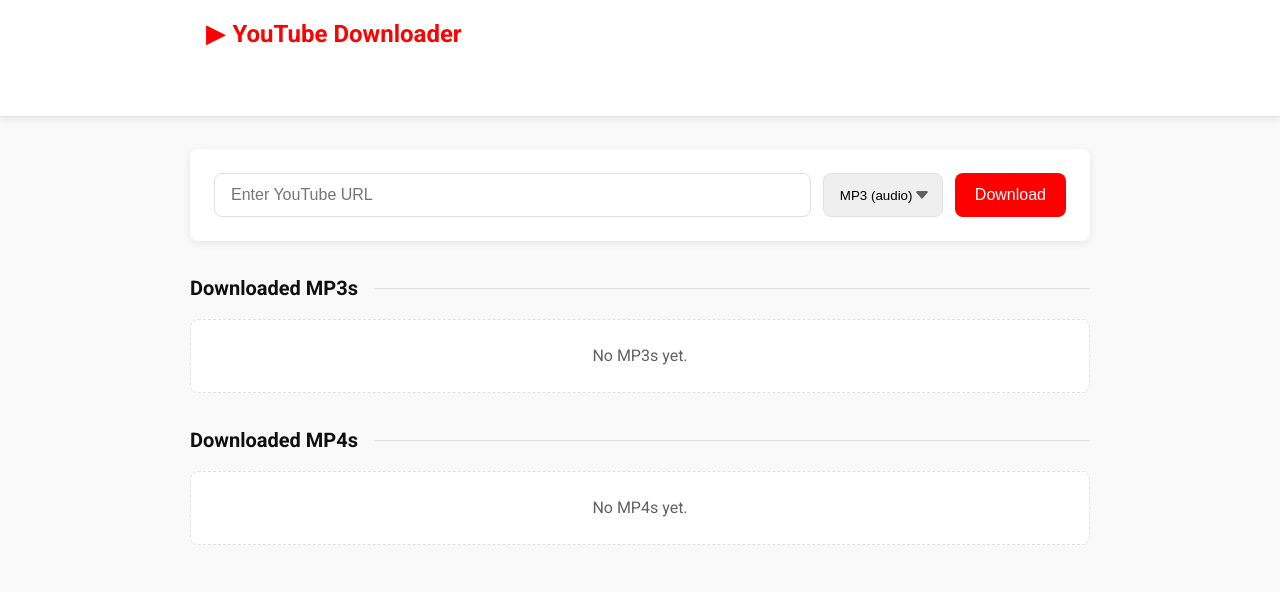
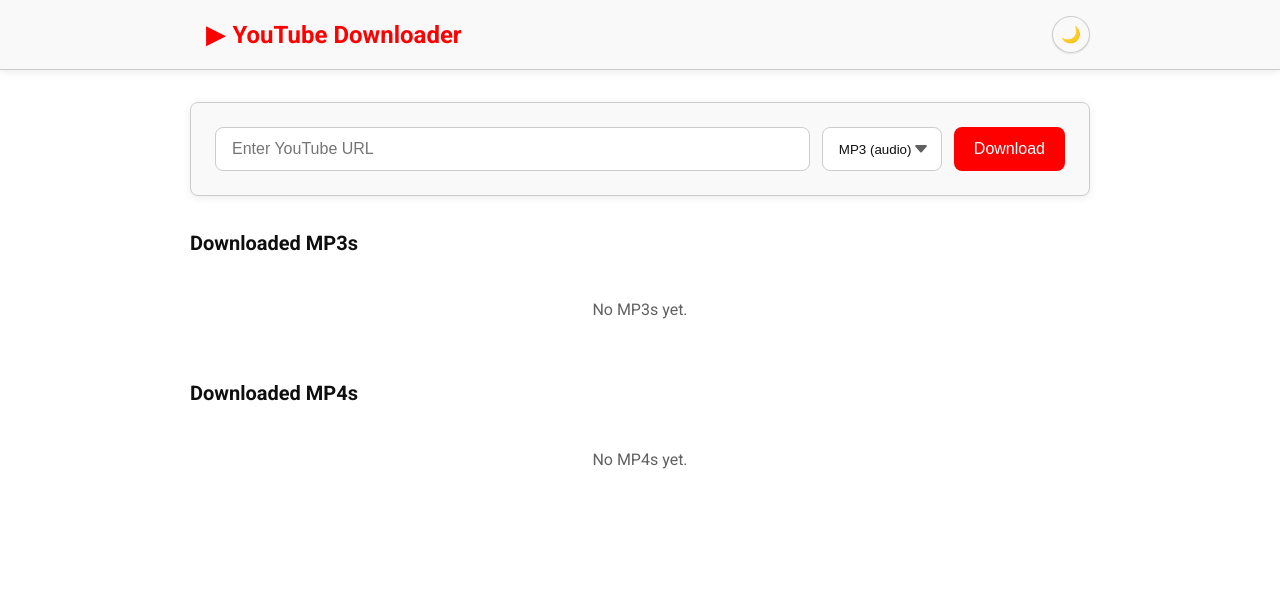
Before and after one commit to zJvilian/yt-mp3-downloader, a Flask app: page / in a window 1280 px wide. Shown: the top 592 px of the page. Run offline with Flask 3, Linux system fonts and the light colour scheme; some libraries are stand-ins or nearby versions.

Commit message:
feature: added Darkmode

```diff
--- a/app/static/styles.css
+++ b/app/static/styles.css
@@ -1,26 +1,41 @@
 /* ───────────────────────────────── Modern YouTube-style theme ─────────────────────── */
 
 :root {
+  /* Common variables */
   --primary: #FF0000;
   --primary-hover: #D90000;
-  --surface: #ffffff;
-  --surface-hover: #f5f5f5;
-  --background: #f9f9f9;
-  --text-primary: #0F0F0F;
-  --text-secondary: #606060;
-  --border: #e0e0e0;
+  --border-radius: 8px;
+  --spacing: 16px;
   --shadow-sm: 0 1px 2px rgba(0,0,0,0.1);
   --shadow-md: 0 2px 8px rgba(0,0,0,0.08);
-  --border-radius: 8px;
-  --spacing: 16px;
+
+  /* Light theme variables (default) */
+  --bg-color: #ffffff;
+  --surface-color: #f9f9f9;
+  --text-color: #0f0f0f;
+  --text-secondary: #606060;
+  --border-color: #cccccc;
+  --accent-color: #ff0000;
+  --hover-bg: #f0f0f0;
+}
+
+/* Dark theme styles */
+[data-theme="dark"] {
+  --bg-color: #0f0f0f;
+  --surface-color: #1f1f1f;
+  --text-color: #ffffff;
+  --text-secondary: #aaaaaa;
+  --border-color: #333333;
+  --accent-color: #ff0000;
+  --hover-bg: #333333;
 }
 
 /* Base */
 body.yt-body {
   margin: 0;
   font-family: 'Roboto', sans-serif;
-  background-color: var(--background);
-  color: var(--text-primary);
+  background-color: var(--bg-color); /* Use the theme variable instead of hard-coded color */
+  color: var(--text-color); /* Also update this to use the correct variable */
   line-height: 1.5;
   -webkit-font-smoothing: antialiased;
 }
@@ -42,6 +57,13 @@
   top: 0;
   z-index: 10;
   border-bottom: 1px solid var(--border);
+}
+
+.yt-header .yt-container {
+  display: flex;
+  justify-content: space-between;
+  align-items: center;
+  padding: 0 1rem;
 }
 
 .yt-logo {
@@ -216,7 +238,7 @@
 /* Play, Download and Cancel buttons */
 .yt-btn {
   border: none;
-  background: #f0f0f0;
+  background: var(--bg-color);
   border-radius: 50%;
   width: 36px;
   height: 36px;
@@ -248,19 +270,21 @@
 }
 
 .yt-btn-download {
-  color: var(--text-primary);
-  background: #f0f0f0;
+  color: var(--text-color);
+  background: var(--bg-color);
+  border: 1px solid var(--border-color);
 }
 
 .yt-btn-download:hover {
-  background: #e0e0e0;
+  background: var(--hover-bg);
 }
 
 /* Delete button */
 .yt-btn-delete {
-  background: #f0f0f0;
-  color: #888;
+  background: var(--bg-color);
+  color: var(--text-secondary);
   transition: all 0.2s;
+  border: 1px solid var(--border-color);
 }
 
 .yt-btn-delete:hover {
@@ -307,3 +331,67 @@
     width: 100%;
   }
 }
+
+/* Apply theme variables to existing elements */
+.yt-body {
+  background-color: var(--bg-color);
+  color: var(--text-color);
+}
+
+.yt-header {
+  background-color: var(--surface-color);
+  border-bottom: 1px solid var(--border-color);
+}
+
+.yt-form {
+  background-color: var(--surface-color);
+  border: 1px solid var(--border-color);
+}
+
+.yt-input, .yt-select {
+  background-color: var(--bg-color);
+  color: var(--text-color);
+  border: 1px solid var(--border-color);
+}
+
+.yt-input:focus, .yt-select:focus {
+  border-color: var(--accent-color);
+}
+
+.yt-list-item {
+  background-color: var(--surface-color);
+  border: 1px solid var(--border-color);
+}
+
+.yt-list-item:hover {
+  background-color: var(--hover-bg);
+}
+
+/* Theme toggle button styles */
+.theme-toggle {
+  background: none;
+  border: 1px solid var(--border-color);
+  border-radius: 20px;
+  padding: 8px 12px;
+  cursor: pointer;
+  color: var(--text-color);
+  transition: all 0.3s ease;
+  margin-left: auto; /* Push to the right */
+  display: flex;
+  align-items: center;
+  justify-content: center;
+  padding: 8px;
+  border-radius: 50%;
+  background-color: var(--surface-color);
+  box-shadow: var(--shadow-sm);
+}
+
+.theme-toggle:hover {
+  background-color: var(--hover-bg);
+}
+
+.theme-toggle .sun-icon,
+.theme-toggle .moon-icon {
+  font-size: 16px;
+  transition: all 0.3s ease;
+}
--- a/app/templates/index.html
+++ b/app/templates/index.html
@@ -18,6 +18,10 @@
   <header class="yt-header">
     <div class="yt-container">
       <a href="/" class="yt-logo">YouTube Downloader</a>
+      <button id="theme-toggle" class="theme-toggle" aria-label="Toggle dark/light mode">
+        <span class="sun-icon">☀️</span>
+        <span class="moon-icon">🌙</span>
+      </button>
     </div>
   </header>
 
@@ -250,6 +254,64 @@
         });
       }
     }
+
+    // Theme toggle functionality
+    const themeToggle = document.getElementById('theme-toggle');
+    const body = document.body;
+
+    // Check for saved theme preference or default to system preference
+    function getInitialTheme() {
+      const savedTheme = localStorage.getItem('theme');
+      if (savedTheme) {
+        return savedTheme;
+      }
+
+      // Check system preference
+      if (window.matchMedia && window.matchMedia('(prefers-color-scheme: dark)').matches) {
+        return 'dark';
+      }
+
+      return 'light';
+    }
+
+    // Apply theme
+    function applyTheme(theme) {
+      body.setAttribute('data-theme', theme);
+      localStorage.setItem('theme', theme);
+
+      // Update button appearance
+      const sunIcon = themeToggle.querySelector('.sun-icon');
+      const moonIcon = themeToggle.querySelector('.moon-icon');
+
+      if (theme === 'dark') {
+        sunIcon.style.display = 'inline';
+        moonIcon.style.display = 'none';
+      } else {
+        sunIcon.style.display = 'none';
+        moonIcon.style.display = 'inline';
+      }
+    }
+
+    // Initialize theme
+    const initialTheme = getInitialTheme();
+    applyTheme(initialTheme);
+
+    // Toggle theme on button click
+    themeToggle.addEventListener('click', () => {
+      const currentTheme = body.getAttribute('data-theme');
+      const newTheme = currentTheme === 'dark' ? 'light' : 'dark';
+      applyTheme(newTheme);
+    });
+
+    // Listen for system theme changes
+    if (window.matchMedia) {
+      window.matchMedia('(prefers-color-scheme: dark)').addEventListener('change', (e) => {
+        // Only auto-switch if user hasn't manually set a preference
+        if (!localStorage.getItem('theme')) {
+          applyTheme(e.matches ? 'dark' : 'light');
+        }
+      });
+    }
   </script>
 </body>
 </html>
```
